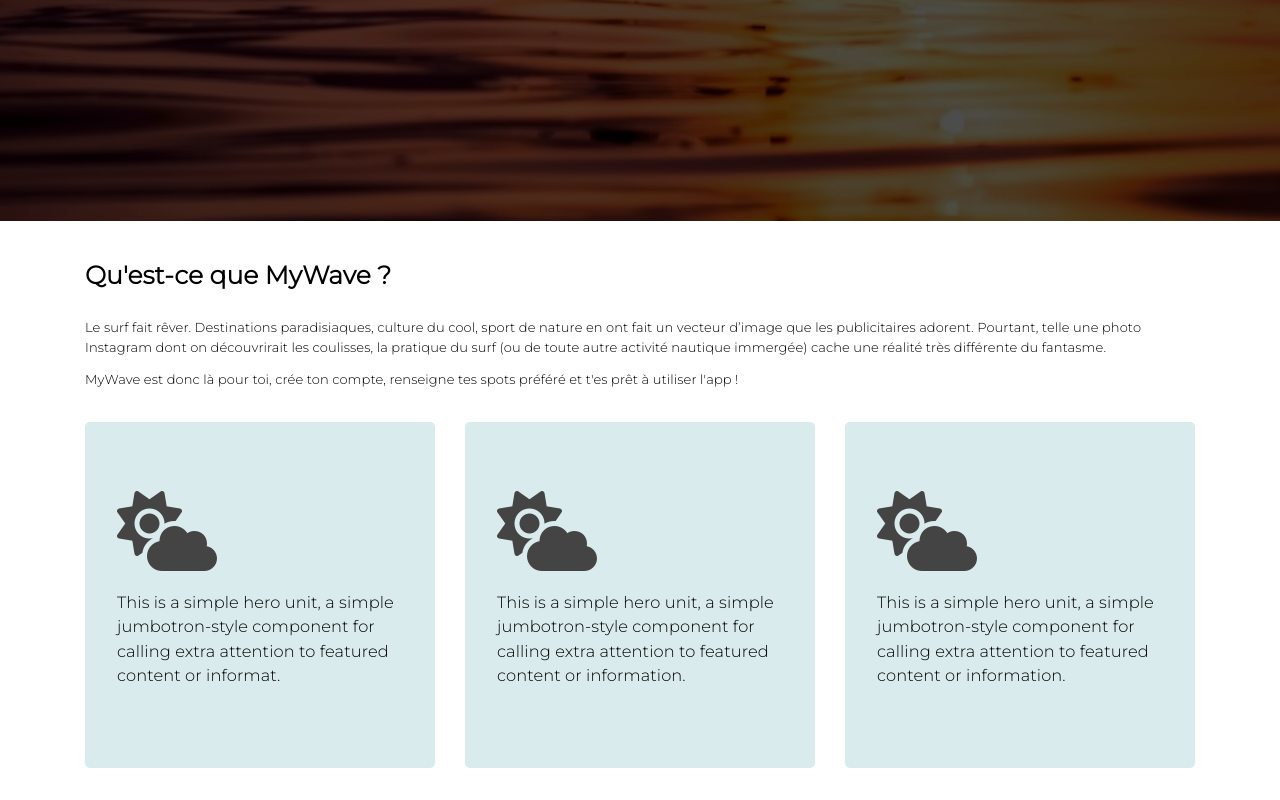
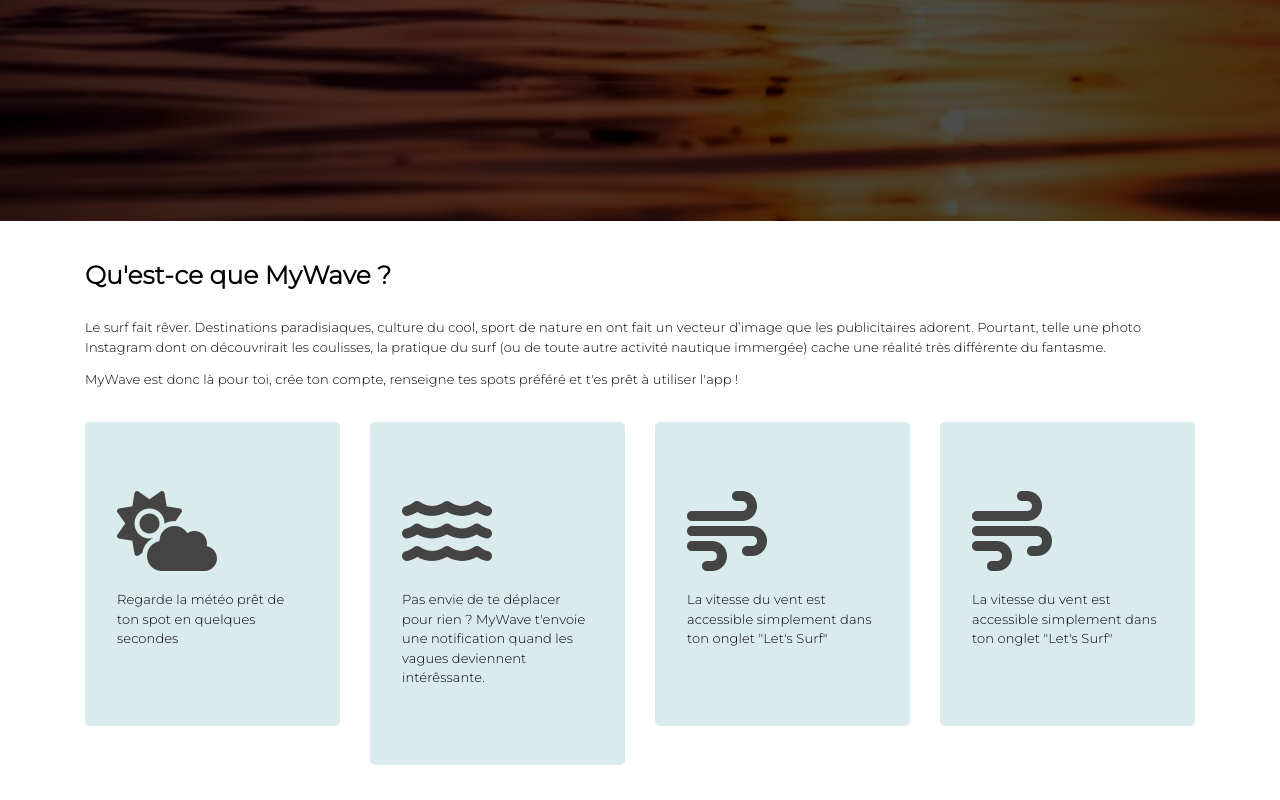
Before and after one commit to supergmax/MyWave, a plain HTML site: page index.html in a window 1280 px wide. Shown: the part 579-1379 px from the top of the page. Drawn offline with nearby package versions, Linux system fonts and the light colour scheme.

Commit message:
Add files via upload

```diff
--- a/index.html
+++ b/index.html
@@ -25,21 +25,21 @@
         <div class="collapse navbar-collapse" id="navbarColor01">
           <ul class="navbar-nav mr-auto">
             <li class="nav-item active">
-              <a class="nav-link" href="#">Accueil
+              <a class="nav-link" href="information.html">Accueil
                 <span class="sr-only">(current)</span>
               </a>
             </li>
             <li class="nav-item">
-              <a class="nav-link" href="#">Suivi</a>
+              <a class="nav-link" href="information.html">Suivi</a>
             </li>
             <li class="nav-item">
-              <a class="nav-link" href="#">Information</a>
+              <a class="nav-link" href="information.html">Information</a>
             </li>
 
 
           </ul>
           <form class="form-inline my-2 my-lg-0">
-            <button class="btn my-2 my-sm-0" type="submit">Connection/Inscription</button>
+            <button href="login.php" class="btn my-2 my-sm-0" type="submit">Connection/Inscription</button>
           </form>
         </div>
       </nav>
@@ -52,7 +52,7 @@
                   <div class="text-center">
 
                   <h2>MyWave® surf anywhere safely</h2>
-                    <button type="button" class="btn">Démarrer Maintenant !</button>
+                    <button href="login.php" type="button" class="btn">Démarrer Maintenant !</button>
                 </div>
               </div>
             </div>
@@ -74,27 +74,35 @@
 
         <div class="row">
 
-          <div class="col-md-4 col-6">
+          <div class="col-md-3 col-6">
             <div class="jumbotron">
               <h6><i class="fas fa-cloud-sun"></i></h6>
-              <p class="lead">This is a simple hero unit, a simple jumbotron-style component for calling extra attention to featured content or informat.</p>
+              <p>Regarde la météo prêt de ton spot en quelques secondes</p>
             </div>
           </div>
 
-          <div class="col-md-4 col-6">
+          <div class="col-md-3 col-6">
             <div class="jumbotron">
-              <h6><i class="fas fa-cloud-sun"></i></h6>
-              <p class="lead">This is a simple hero unit, a simple jumbotron-style component for calling extra attention to featured content or information.</p>
+              <h6><i class="fas fa-water"></i></h6>
+              <p>Pas envie de te déplacer pour rien ? MyWave t'envoie une notification quand les vagues deviennent intérêssante.</p>
             </div>
           </div>
 
-          <div class="col-md-4 col-6">
+          <div class="col-md-3 col-6">
             <div class="jumbotron">
-              <h6><i class="fas fa-cloud-sun"></i></h6>
-              <p class="lead">This is a simple hero unit, a simple jumbotron-style component for calling extra attention to featured content or information.</p>
+              <h6><i class="fas fa-wind"></i></h6>
+              <p>La vitesse du vent est accessible simplement dans ton onglet "Let's Surf"</p>
             </div>
           </div>
 
+          <div class="col-md-3 col-6">
+            <div class="jumbotron">
+              <h6><i class="fas fa-wind"></i></h6>
+              <p>La vitesse du vent est accessible simplement dans ton onglet "Let's Surf"</p>
+            </div>
+          </div>
+
+        </div>
         </div>
 
 
```
